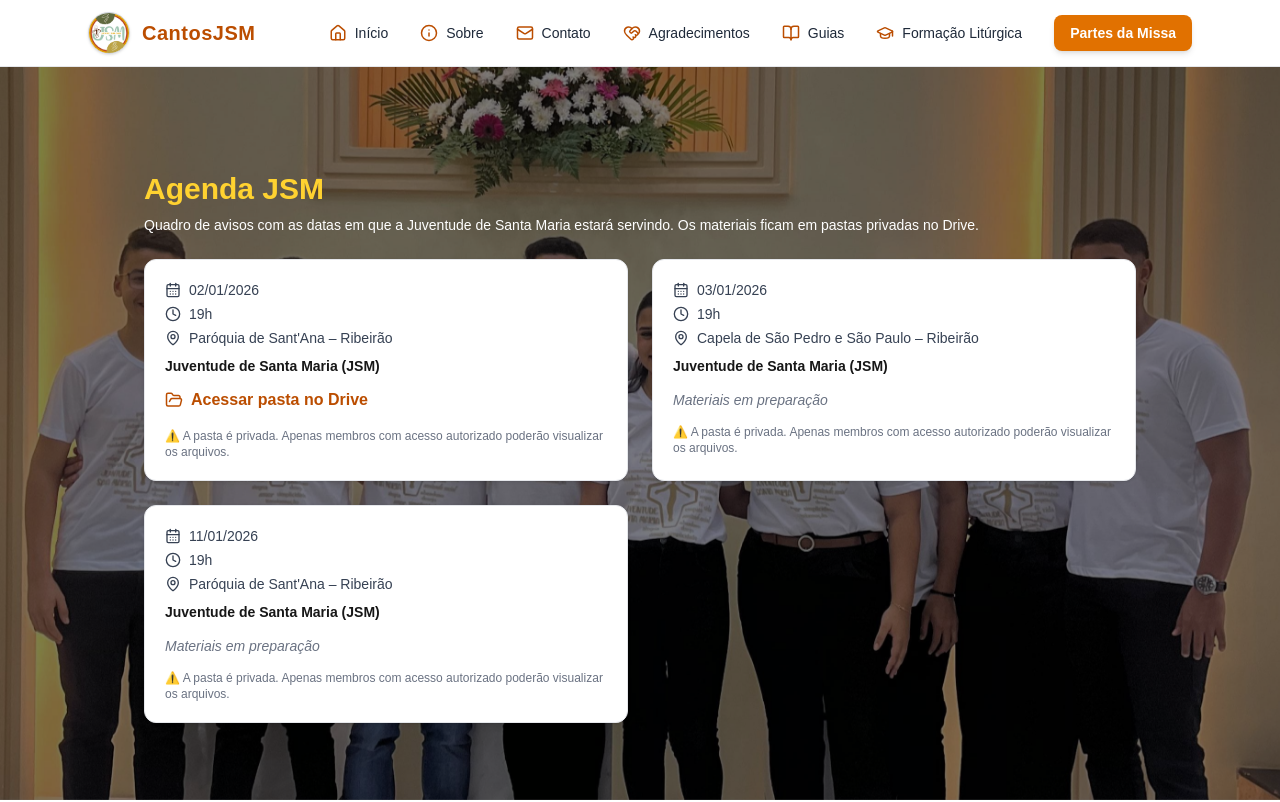
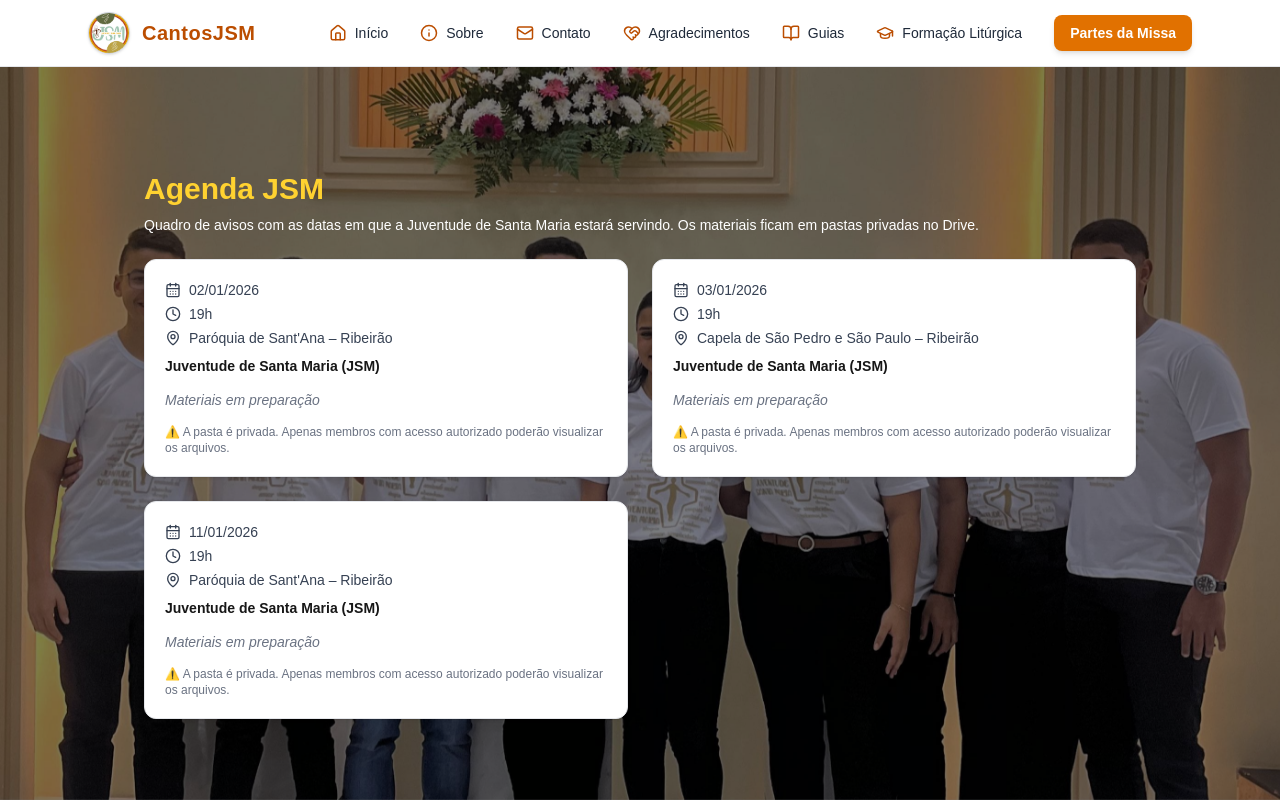
Before and after one commit to robsonalbuquerquedev/cantosjsm, a Next.js app: page /agenda-jsm in a window 1280 px wide. Shown: the top 802 px of the page. Built offline with nearby package versions, Linux system fonts and the light colour scheme.

Commit message:
update: folder data

```diff
--- a/src/data/agenda.ts
+++ b/src/data/agenda.ts
@@ -6,7 +6,7 @@ export interface AgendaItem {
     group: string;
     place: string;
     href?: string;
-    status: "active" | "coming-soon";
+    status: "active" | "coming-soon" | "completed";
 }
 
 export const agendaData: AgendaItem[] = [
@@ -15,22 +15,23 @@ export const agendaData: AgendaItem[] = [
         time: "19h",
         group: "Juventude de Santa Maria (JSM)",
         place: "Paróquia de Sant'Ana – Ribeirão",
-        href: "https://drive.google.com/drive/folders/1piiDYM-09UgReFzNS8ATcW_cZFPqXdRD?usp=sharing",
-        status: "active",
+        href: "https://drive.google.com/file/d/1U_2gMIF7Vui9MakX9yXHkSXax3ScHH2y/view?usp=sharing",
+        status: "completed",
     },
     {
         date: "03/01/2026",
         time: "19h",
         group: "Juventude de Santa Maria (JSM)",
         place: "Capela de São Pedro e São Paulo – Ribeirão",
-        href: "https://drive.google.com/SEU-LINK-AQUI",
-        status: "coming-soon",
+        href: "https://drive.google.com/drive/folders/1piiDYM-09UgReFzNS8ATcW_cZFPqXdRD?usp=sharing",
+        status: "completed",
     },
     {
         date: "11/01/2026",
         time: "19h",
         group: "Juventude de Santa Maria (JSM)",
         place: "Paróquia de Sant'Ana – Ribeirão",
+        href: "https://drive.google.com/file/d/1U_2gMIF7Vui9MakX9yXHkSXax3ScHH2y/view?usp=sharing",
         status: "coming-soon",
     },
 ];
```
